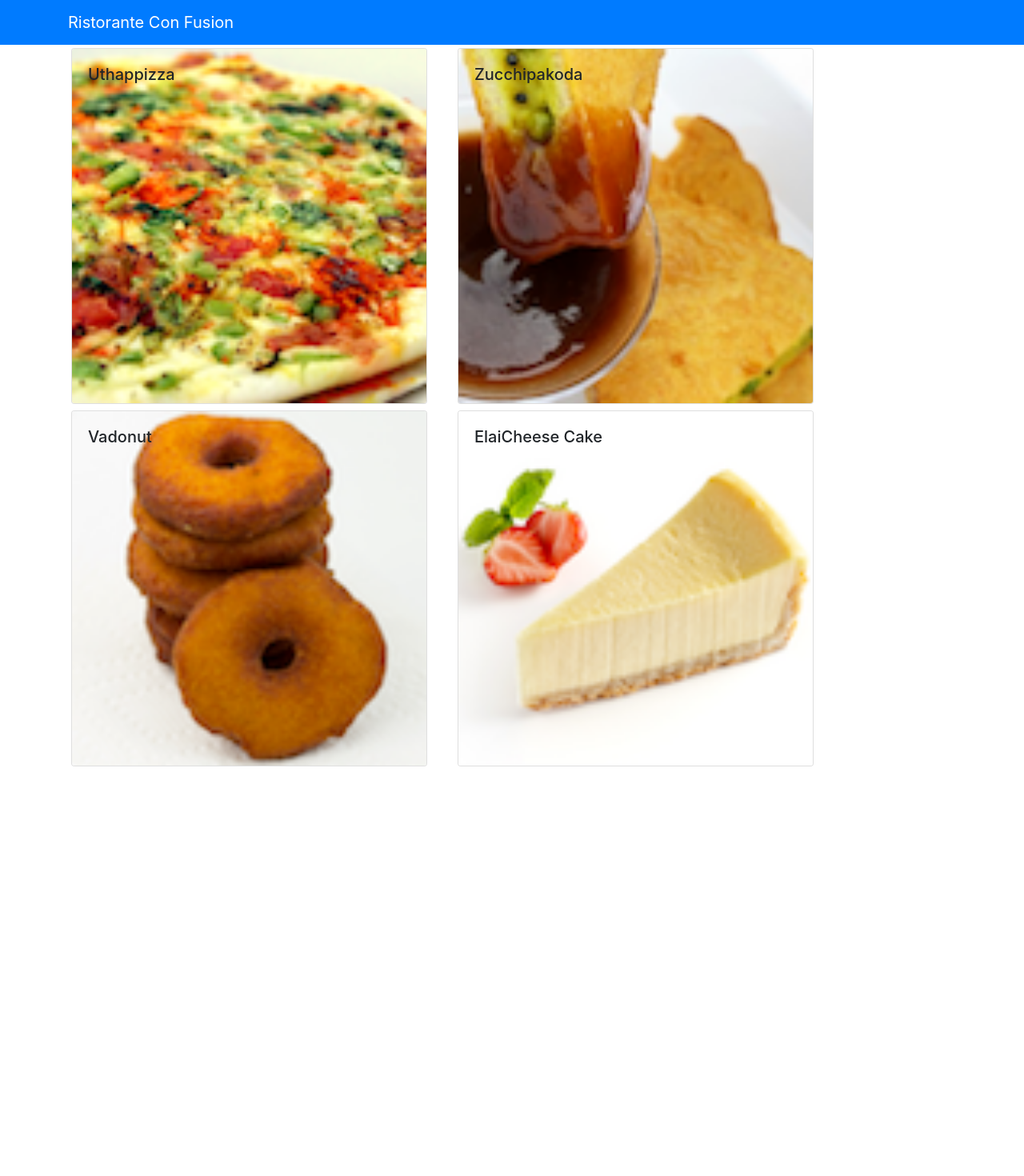
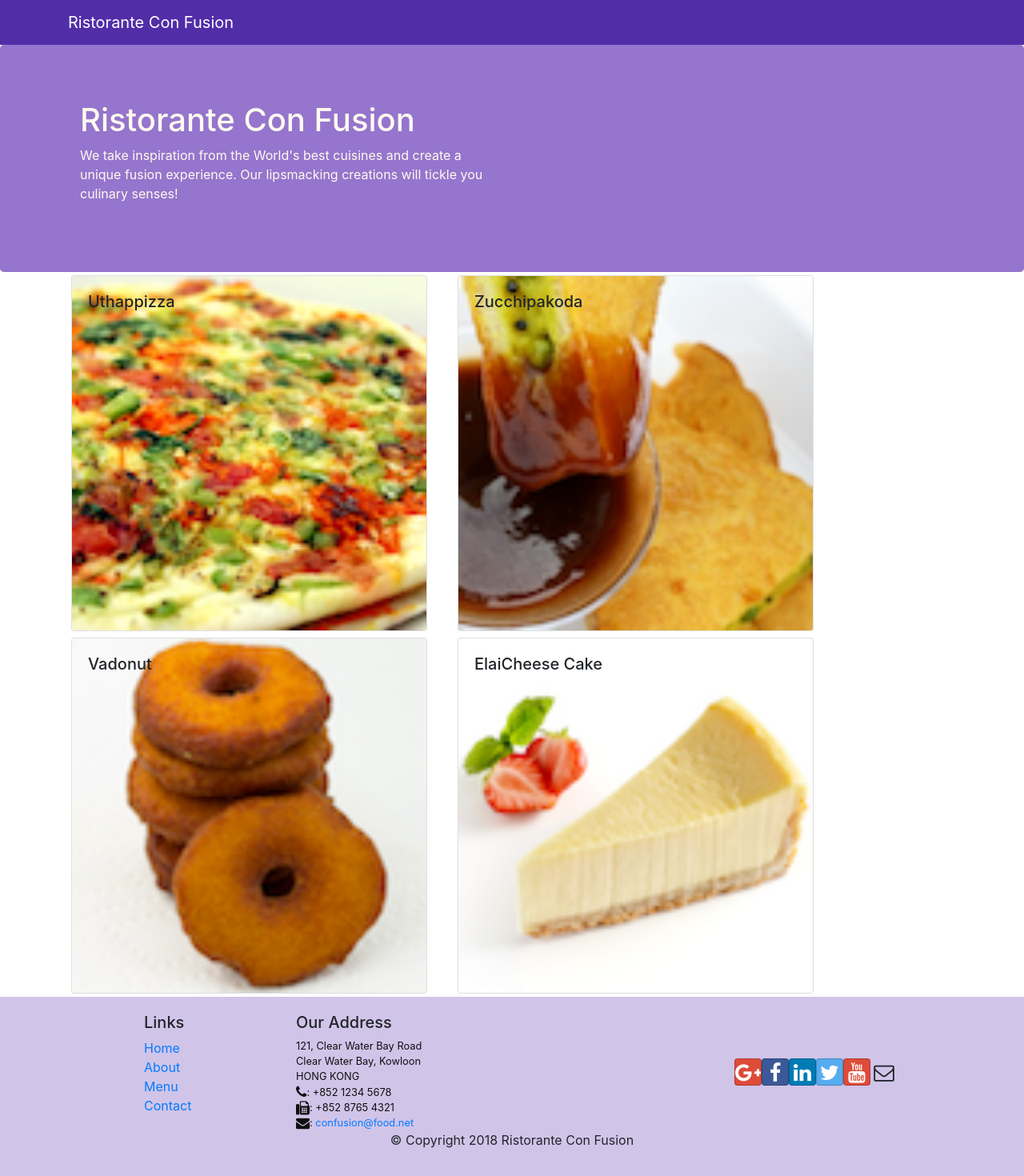
Before and after one commit to Khushi-Shukla/React, a React (Create React App) app: page / in a window 1280 px wide. Shown: the top 1470 px of the page at 80% size. Before the commit the page ends 962 px from the top, so only its background shows below. Built offline with nearby package versions, Linux system fonts and the light colour scheme.

Commit message:
Header and Footer

```diff
--- a/package.json
+++ b/package.json
@@ -7,6 +7,8 @@
     "@testing-library/react": "^11.1.0",
     "@testing-library/user-event": "^12.1.10",
     "bootstrap": "^4.6.0",
+    "bootstrap-social": "^5.1.1",
+    "font-awesome": "^4.7.0",
     "react": "^17.0.1",
     "react-dom": "^17.0.1",
     "react-popper": "0.9.2",
--- /dev/null
+++ b/src/App.css
@@ -0,0 +1,35 @@
+.row-header{
+    margin: 0px auto;
+    padding: 0px auto;
+}
+
+.row-content{
+    margin: 0px auto;
+    padding: 50px 0px 50px 0px;
+    border-bottom: 1px ridge;
+    min-height: 400px;
+}
+
+.footer{
+    background-color: #D1C4E9;
+    margin: 0px auto;
+    padding: 20px 0px 20px 0px;
+
+}
+.jumbotron {
+    padding:70px 30px 70px 30px;
+    margin:0px auto;
+    background: #9575CD ;
+    color:floralwhite;
+}
+
+address{
+    font-size:80%;
+    margin:0px;
+    color:#0f0f0f;
+}
+
+
+.navbar-dark {
+    background-color: #512DA8;
+}
--- a/src/App.js
+++ b/src/App.js
@@ -3,6 +3,7 @@
 //import {Navbar, NavbarBrand} from 'reactstrap';
 // import  Menu  from './components/MenuComponent';
 import Main from './components/MainComponent';
+import './App.css'
 
 class App extends Component {
 
--- /dev/null
+++ b/src/components/FooterComponent.js
@@ -0,0 +1,50 @@
+import React from 'react'
+
+function Footer(props)  {
+    return (
+        <div className="footer">
+        <div className="container">
+            <div className="row justify-content-center">
+                <div className="col-4 offset-1 col-sm-2">
+                    <h5>Links</h5>
+                    <ul className="list-unstyled">
+                        <li><a href="#">Home</a></li>
+                        <li><a href="#">About</a></li>
+                        <li><a href="#">Menu</a></li>
+                        <li><a href="contactus.html">Contact</a></li>
+                    </ul>
+                </div>
+                <div className="col-7 col-sm-5">
+                    <h5>Our Address</h5>
+                    <address>
+		              121, Clear Water Bay Road<br />
+		              Clear Water Bay, Kowloon<br />
+		              HONG KONG<br />
+		              <i className="fa fa-phone fa-lg"></i>: +852 1234 5678<br />
+		              <i className="fa fa-fax fa-lg"></i>: +852 8765 4321<br />
+		              <i className="fa fa-envelope fa-lg"></i>: <a href="mailto:confusion@food.net">
+                         confusion@food.net</a>
+                    </address>
+                </div>
+                <div className="col-12 col-sm-4 align-self-center">
+                    <div className="text-center">
+                        <a className="btn btn-social-icon btn-google" href="http://google.com/+"><i className="fa fa-google-plus"></i></a>
+                        <a className="btn btn-social-icon btn-facebook" href="http://www.facebook.com/profile.php?id="><i className="fa fa-facebook"></i></a>
+                        <a className="btn btn-social-icon btn-linkedin" href="http://www.linkedin.com/in/"><i className="fa fa-linkedin"></i></a>
+                        <a className="btn btn-social-icon btn-twitter" href="http://twitter.com/"><i className="fa fa-twitter"></i></a>
+                        <a className="btn btn-social-icon btn-google" href="http://youtube.com/"><i className="fa fa-youtube"></i></a>
+                        <a className="btn btn-social-icon" href="mailto:"><i className="fa fa-envelope-o"></i></a>
+                    </div>
+                </div>
+            </div>
+            <div className="row justify-content-center">
+                <div className="col-auto">
+                    <p>© Copyright 2018 Ristorante Con Fusion</p>
+                </div>
+            </div>
+        </div>
+    </div>
+    )
+}
+
+export default Footer;
--- /dev/null
+++ b/src/components/HeaderComponent.js
@@ -0,0 +1,32 @@
+import React, { Component } from 'react'
+import { Navbar, NavbarBrand, Jumbotron } from 'reactstrap';
+
+// import PropTypes from 'prop-types'
+
+ class Header extends Component {
+
+    render() {
+        return (
+            <>
+               <Navbar dark>
+                   <div className="container">
+                       <NavbarBrand href="/">Ristorante Con Fusion</NavbarBrand>
+                   </div>
+                </Navbar>
+                <Jumbotron>
+                    <div className="container">
+                        <div className="row row-header">
+                            <div className="col-12 col-sm-6">
+                                <h1>Ristorante Con Fusion</h1>
+                                <p>We take inspiration from the World's best cuisines and create a unique fusion experience. Our lipsmacking creations will tickle you culinary senses!</p>
+                            </div>
+                        </div>
+                    </div>
+                </Jumbotron>
+
+            </>
+        )
+    }
+}
+
+export default Header
--- a/src/components/MainComponent.js
+++ b/src/components/MainComponent.js
@@ -1,8 +1,9 @@
 import React, { Component } from 'react';
-import { Navbar, NavbarBrand } from 'reactstrap';
 import Menu from './MenuComponent';
 import DishDetail from './DishDetailComponent';
 import { DISHES } from '../shared/dishes';
+import Header from './HeaderComponent'
+import Footer from './FooterComponent'
 
 class Main extends Component {
 
@@ -22,14 +23,12 @@
   render() {
     return (
       <div>
-        <Navbar dark color="primary">
-          <div className="container">
-            <NavbarBrand href="/">Ristorante Con Fusion</NavbarBrand>
-          </div>
-        </Navbar>
+        <Header />
+        <div className="col">
         <Menu dishes={this.state.dishes} onClick={(dishId) => this.onDishSelect(dishId)} />
         <DishDetail dish={this.state.dishes.filter((dish) => dish.id === this.state.selectedDish)[0]} />
-        {/* <DishDetail  dishes={this.state.dishes} onClick={(dishId) => this.onDishSelect(dishId)} /> */}
+        </div>
+        <Footer />
       </div>
     );
   }
--- a/src/index.js
+++ b/src/index.js
@@ -1,6 +1,8 @@
 import React from 'react';
 import ReactDOM from 'react-dom';
 import 'bootstrap/dist/css/bootstrap.min.css';
+import 'font-awesome/css/font-awesome.css';
+import 'bootstrap-social/bootstrap-social.css';
 import './index.css';
 import App from './App';
 import reportWebVitals from './reportWebVitals';
```
Also changed, not shown: 2 other files (tests, documents, lock files or other folders).
